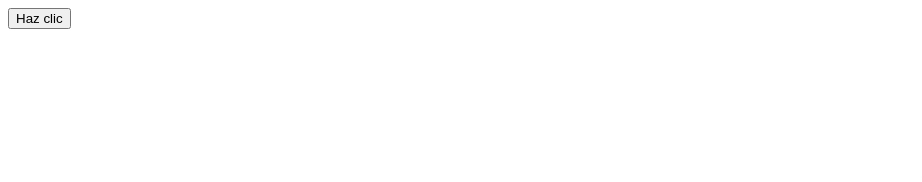
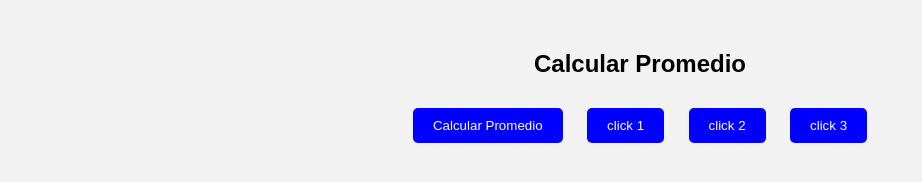
Before and after one commit to Zambrano283-debug/mirepo, a plain HTML site: page javopelu.html in a window 1280 px wide. Shown: the whole page, without its empty margins (0-922 px from the left). Drawn offline with Linux system fonts and the light colour scheme.

Commit message:
Update javopelu.html
botones

```diff
--- a/javopelu.html
+++ b/javopelu.html
@@ -3,14 +3,76 @@
 <head>
   <meta charset="UTF-8">
   <title>Pagina de JavoPelu</title>
+
+  <style>
+
+    body {
+      font-family: Arial;
+      text-align: center;
+      background: #f2f2f2;
+      margin-top: 50px;
+    }
+
+    button {
+      background: blue;
+      color: white;
+      border: none;
+      padding: 10px 20px;
+      margin: 10px;
+      border-radius: 5px;
+      cursor: pointer;
+    }
+
+    button:hover {
+      background: darkblue;
+    }
+
+  </style>
+
 </head>
 <body>
 
-<button onclick="saludar()">Haz clic</button>
+    <h2>Calcular Promedio</h2>
+
+    <button onclick="calcularPromedio()">Calcular Promedio</button>
+
+  <script>
+    function calcularPromedio() {
+
+    let nota1 = parseFloat(prompt("Ingrese la Nota 1"));
+    let nota2 = parseFloat(prompt("Ingrese la Nota 2"));
+    let nota3 = parseFloat(prompt("Ingrese la Nota 3"));
+
+    let promedio = (nota1 + nota2 + nota3) / 3;
+
+
+    alert("Su promedio es: " + promedio);
+    }
+
+  </script>
+
+
+<button onclick="saludar1()">click 1</button>
 
 <script>
-  function saludar() {
-    alert("¡Hola, bienvenido!");
+  function saludar1() {
+    alert("Ahora en el click 2");
+  }
+</script>
+
+<button onclick="saludar2()">click 2</button>
+
+<script>
+  function saludar2() {
+    alert("Ahora en el click 3");
+  }
+</script>
+
+<button onclick="saludar3()">click 3</button>
+
+<script>
+  function saludar3() {
+    alert("Ahora en el click 1");
   }
 </script>
 
```
